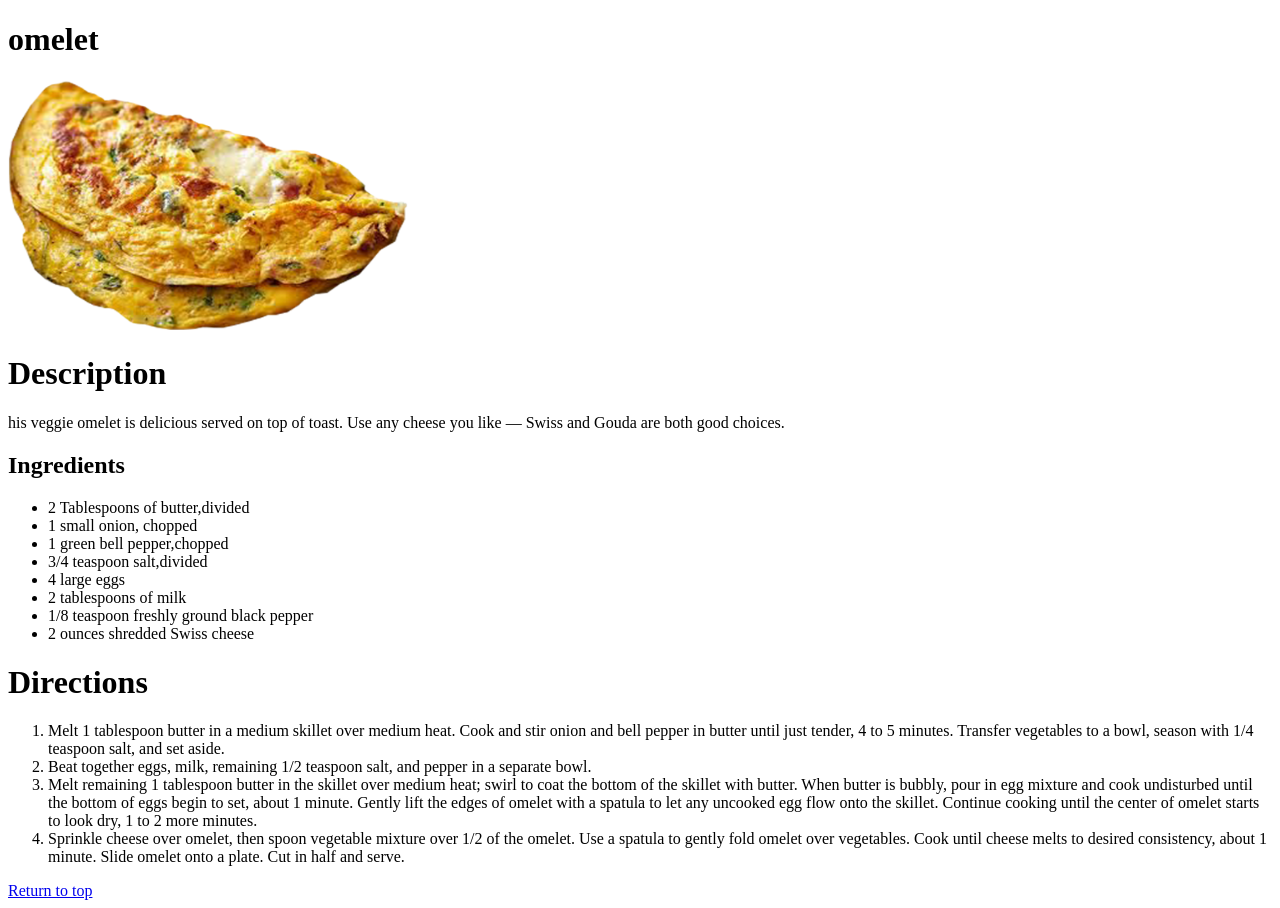
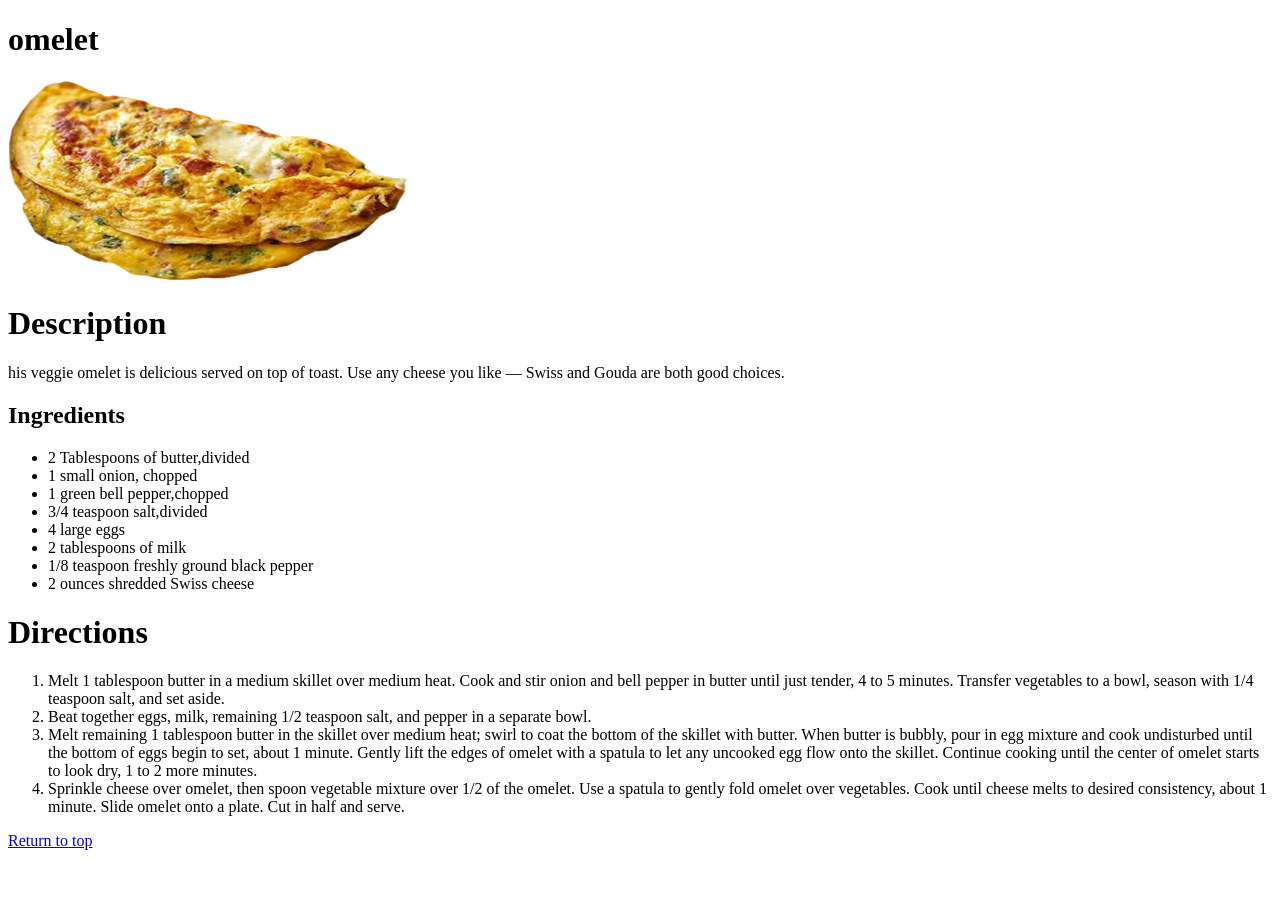
Before and after one commit to Twelvekeys/WebstormProjects, a plain HTML site: page odin-recipes/recipes/omelet.html in a window 1280 px wide. After the commit the page ends 858 px from the top, so only its background shows below. Drawn offline with Linux system fonts and the light colour scheme.

Commit message:
added back to top link and resized some images

```diff
--- a/odin-recipes/recipes/omelet.html
+++ b/odin-recipes/recipes/omelet.html
@@ -6,7 +6,7 @@
     <title>Omelet Recipe</title>
 </head>
 <body>
-<img src="img/omelet.png" alt="omelet pic" style="width:400px;height:250px;">
+<img src="img/omelet.png" alt="omelet pic" style="width:400px;height:200px;">
 <h1>Description</h1>
 <p>his veggie omelet is delicious served on top of toast.
   Use any cheese you like — Swiss and Gouda are both good choices.</p>
```
Also changed, not shown: odin-recipes/recipes/tburger.html (+1 -1 lines).
